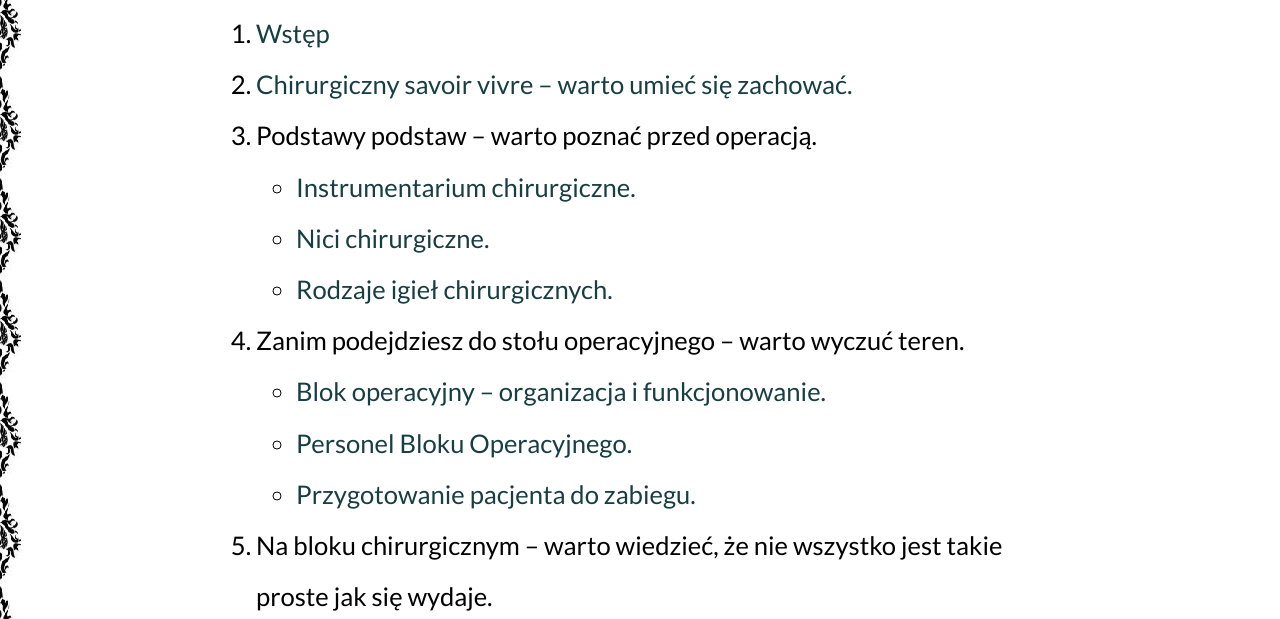
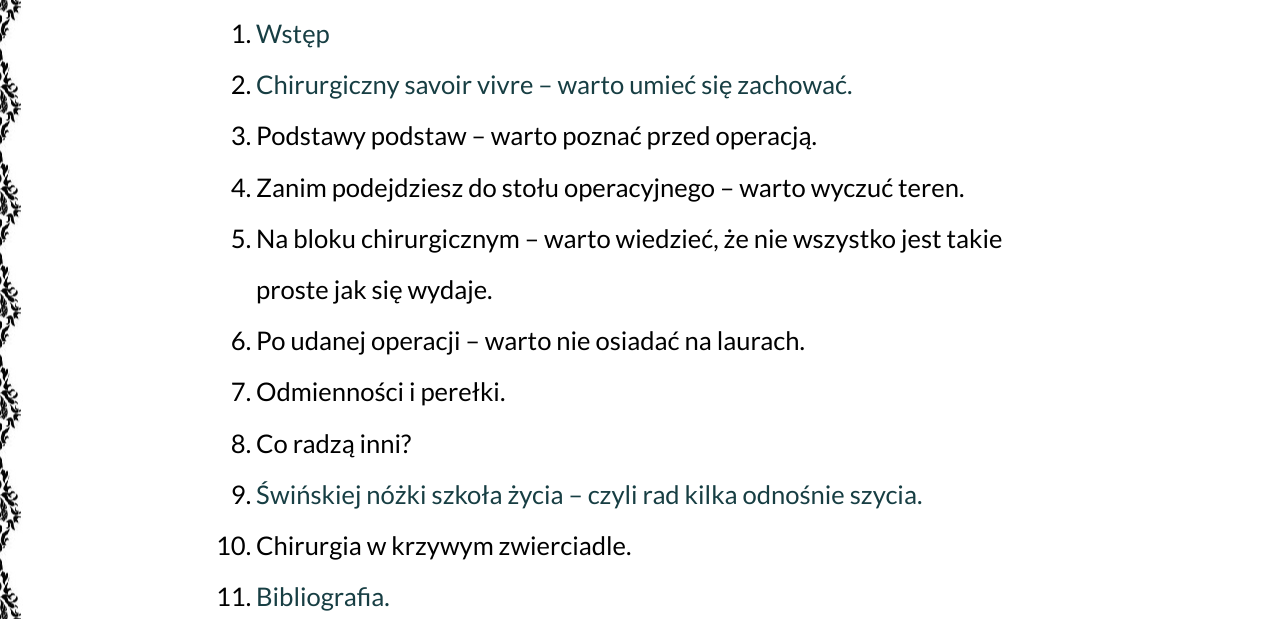
Before and after one commit to mnocon/frk-strona, a plain HTML site: page spis.html in a window 1280 px wide. Shown: the part 154-773 px from the top of the page. Drawn offline with nearby package versions, Linux system fonts and the light colour scheme.

Commit message:
List of content hidden by default

```diff
--- a/spis.html
+++ b/spis.html
@@ -107,6 +107,9 @@
 <li><a href="autorzy.html">Autorzy.</a></li>
 </ol>
 <script>
+$(document).ready(function(){
+    $(function(){$('ul').hide();})
+});
 $( "#rozdzial_3" ).click(function() {
   $( "#rozdzial_3_list" ).toggle( "slow" );
 });
```
